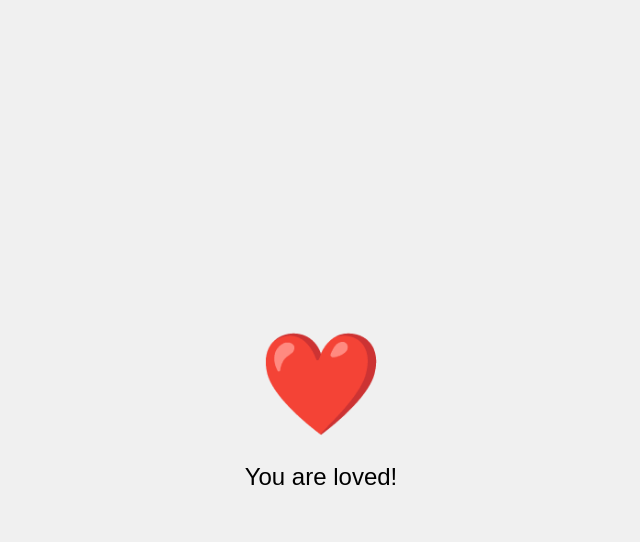
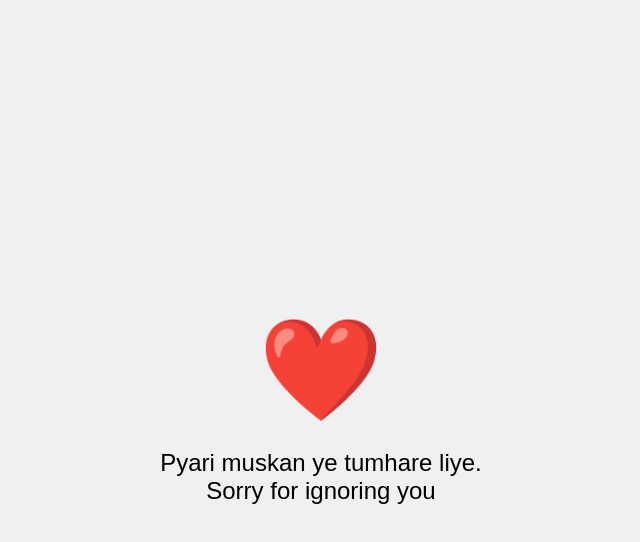
Before and after one commit to mukul02042004/love, a plain HTML site: page for loved one/index.html in a window 1280 px wide. Both pictures are taken after a click on the link "Click here". Shown: the whole page, without its empty margins (319-959 px from the left). Drawn offline with Linux system fonts and the light colour scheme.

Commit message:
Update index.html

```diff
--- a/for loved one/index.html
+++ b/for loved one/index.html
@@ -36,7 +36,7 @@
     <div class="container">
         <a href="#" id="showHeartLink">Click here</a>
         <div id="heart">❤️</div>
-        <div id="text">You are loved!</div>
+        <div id="text">Pyari muskan ye tumhare liye.<br> Sorry for ignoring you</div>
     </div>
 
     <script>
```
